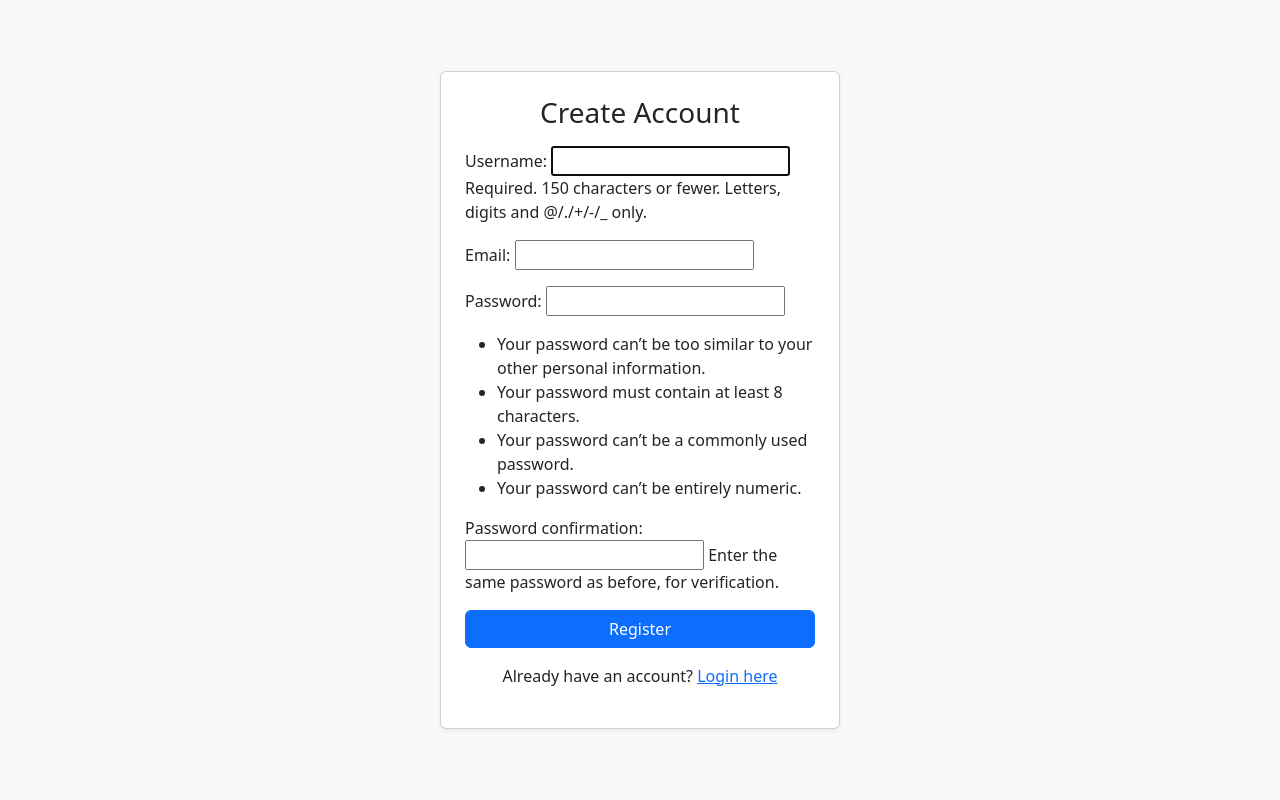
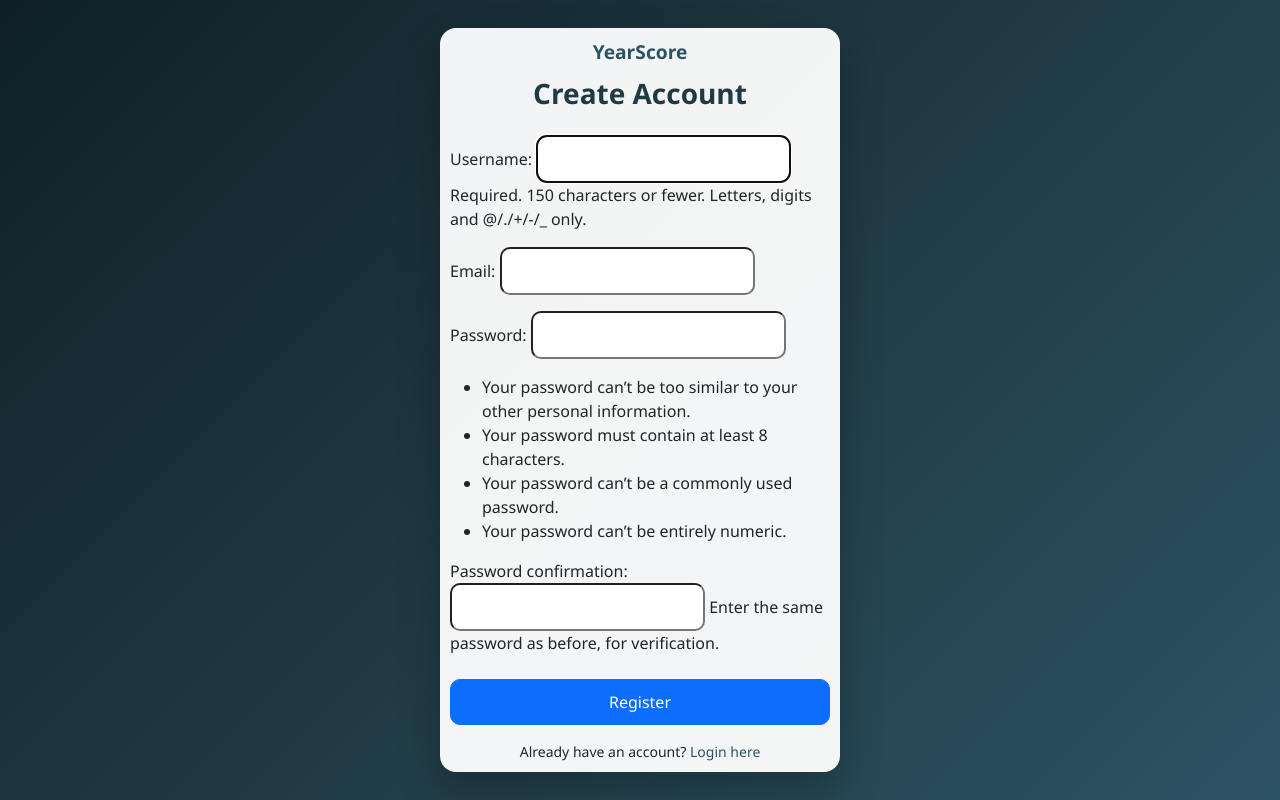
Before and after one commit to RajSingh-ops/student_performance_tracker, a Django app: page /register/ in a window 1280 px wide. Run offline with Django 5.2, Linux system fonts and the light colour scheme.

Commit message:
stylifying

```diff
--- a/tracker/templates/landing.html
+++ b/tracker/templates/landing.html
@@ -72,7 +72,7 @@
             text-decoration: underline;
         }
     </style>
-
+    <link rel="apple-touch-icon" href="https://res.cloudinary.com/doobd64zf/image/upload/v1766846132/Screenshot_2025-12-27_193930_gqn96z.png">
     <link rel="icon" type="image/png" href="https://res.cloudinary.com/doobd64zf/image/upload/v1766846132/Screenshot_2025-12-27_193930_gqn96z.png">
 </head>
 
--- a/tracker/templates/privacy_policy.html
+++ b/tracker/templates/privacy_policy.html
@@ -53,7 +53,7 @@
             text-decoration: underline;
         }
     </style>
-
+    <link rel="apple-touch-icon" href="https://res.cloudinary.com/doobd64zf/image/upload/v1766846132/Screenshot_2025-12-27_193930_gqn96z.png">
     <link rel="icon" type="image/png" href="https://res.cloudinary.com/doobd64zf/image/upload/v1766846132/Screenshot_2025-12-27_193930_gqn96z.png">
 </head>
 
--- a/tracker/templates/register.html
+++ b/tracker/templates/register.html
@@ -1,28 +1,101 @@
 <!DOCTYPE html>
-<html>
+<html lang="en">
 <head>
+    <meta charset="UTF-8">
     <title>Register – YearScore</title>
+
+    <!-- Bootstrap -->
     <link href="https://cdn.jsdelivr.net/npm/bootstrap@5.3.2/dist/css/bootstrap.min.css" rel="stylesheet">
-    <link rel="icon" type="image/png" href="https://res.cloudinary.com/doobd64zf/image/upload/v1766846132/Screenshot_2025-12-27_193930_gqn96z.png">
 
-    <link rel="apple-touch-icon" href="https://res.cloudinary.com/doobd64zf/image/upload/v1766846132/Screenshot_2025-12-27_193930_gqn96z.png">
+    <!-- Favicon -->
+    <link rel="icon" type="image/png"
+          href="https://res.cloudinary.com/doobd64zf/image/upload/v1766846132/Screenshot_2025-12-27_193930_gqn96z.png">
+
+    <!-- Apple Touch Icon (kept as requested) -->
+    <link rel="apple-touch-icon"
+          href="https://res.cloudinary.com/doobd64zf/image/upload/v1766846132/Screenshot_2025-12-27_193930_gqn96z.png">
+
+    <style>
+        body {
+            min-height: 100vh;
+            background: linear-gradient(135deg, #0f2027, #203a43, #2c5364);
+            display: flex;
+            align-items: center;
+            justify-content: center;
+            font-family: "Segoe UI", system-ui, sans-serif;
+        }
+
+        .register-card {
+            width: 100%;
+            max-width: 400px;
+            border: none;
+            border-radius: 16px;
+            background: rgba(255, 255, 255, 0.95);
+            box-shadow: 0 20px 40px rgba(0, 0, 0, 0.25);
+            padding: 10px;
+        }
+
+        .register-card h3 {
+            font-weight: 600;
+            color: #203a43;
+        }
+
+        .register-card form p {
+            margin-bottom: 1rem;
+        }
+
+        .register-card input {
+            border-radius: 10px;
+            padding: 10px;
+        }
+
+        .btn-primary {
+            border-radius: 10px;
+            font-weight: 500;
+            padding: 10px;
+        }
+
+        .links a {
+            text-decoration: none;
+            color: #2c5364;
+        }
+
+        .links a:hover {
+            text-decoration: underline;
+        }
+
+        .brand {
+            text-align: center;
+            margin-bottom: 10px;
+            font-weight: 700;
+            font-size: 1.2rem;
+            color: #2c5364;
+        }
+    </style>
 </head>
-<body class="bg-light">
 
-<div class="container d-flex justify-content-center align-items-center" style="min-height:100vh;">
-    <div class="card shadow-sm p-4" style="width:400px;">
-        <h3 class="text-center mb-3">Create Account</h3>
+<body>
+
+<div class="register-card">
+    <div class="card-body">
+
+        <div class="brand">YearScore</div>
+
+        <h3 class="text-center mb-4">Create Account</h3>
 
         <form method="post">
             {% csrf_token %}
             {{ form.as_p }}
-            <button type="submit" class="btn btn-primary w-100">Register</button>
+            <button type="submit" class="btn btn-primary w-100 mt-2">
+                Register
+            </button>
         </form>
 
-        <p class="mt-3 text-center">
+        <div class="text-center mt-3 small links">
             Already have an account?
             <a href="{% url 'login' %}">Login here</a>
-        </p>
+        </div>
+
     </div>
 </div>
 
--- a/tracker/templates/terms.html
+++ b/tracker/templates/terms.html
@@ -53,7 +53,7 @@
             text-decoration: underline;
         }
     </style>
-
+    <link rel="apple-touch-icon" href="https://res.cloudinary.com/doobd64zf/image/upload/v1766846132/Screenshot_2025-12-27_193930_gqn96z.png">
     <link rel="icon" type="image/png" href="https://res.cloudinary.com/doobd64zf/image/upload/v1766846132/Screenshot_2025-12-27_193930_gqn96z.png">
 </head>
 
```
Also changed, not shown: tracker/templates/registration/login.html (+75 -17 lines).
